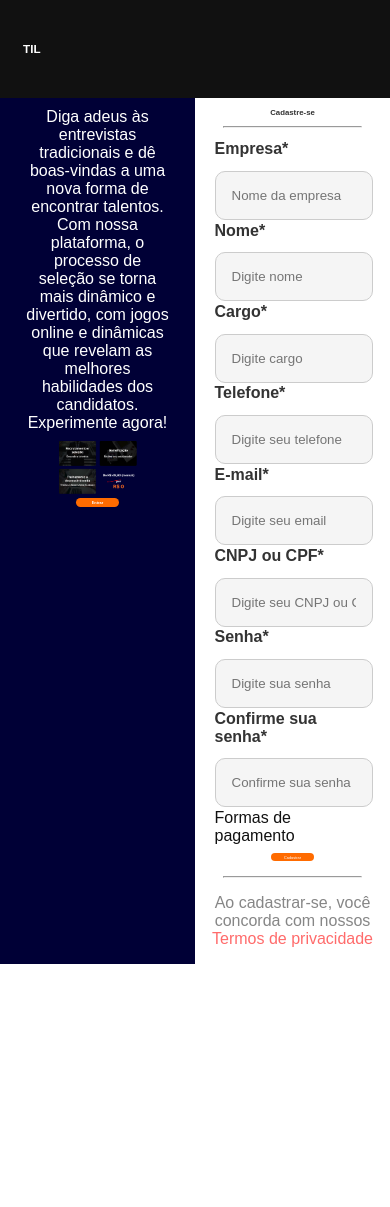
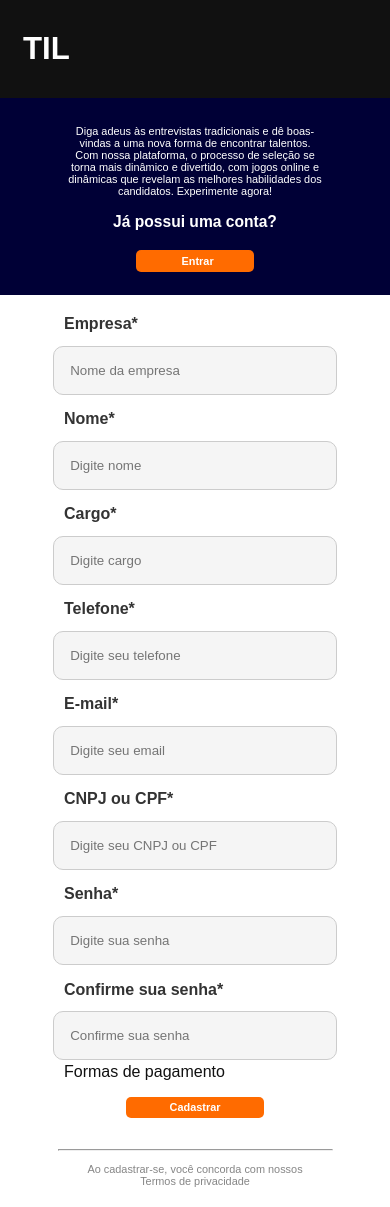
Before and after one commit to plataformatil/front-end, a React (Vite) app: page / in a window 390 px wide. Before the commit the page ends 964 px from the top, so only its background shows below. Built offline with nearby package versions, Linux system fonts and the light colour scheme.

Commit message:
feat: create version responsive of form-cadastro

```diff
--- a/src/components/apresentacao/index.jsx
+++ b/src/components/apresentacao/index.jsx
@@ -7,6 +7,7 @@ const Apresentacao = ({children}) =>{
       <div className="imagem-apresentacao">
         <img src="blocos-apresentaçãodesktop.png" alt="" />
       </div>
+      <h3>Já possui uma conta?</h3>
       {children}
     </div>
   )
--- a/src/components/apresentacao/style.css
+++ b/src/components/apresentacao/style.css
@@ -4,17 +4,33 @@
   display:flex;
   flex-direction:column;
   align-items:center;
+  padding-bottom:1%;
 }
 .container p{
-  width:73%;
-  margin: 5% auto ;
+  width:65%;
+  font-size:1.2vw;
+  margin: 7% auto ;
   color: #ffffff;
   text-align:center;
+}
+.container h3{
+  color: #ffffff;
+  font-size: 2vw;
+  margin:5% 0;
 }
 .container .imagem-apresentacao{
   margin:0 auto;
   text-align:center;
 }
 .container .imagem-apresentacao img{
-  width:40%;
+  width:70%;
 }
+
+@media (max-width:1100px){
+  .container{
+    width:100%;
+  }
+  .container .imagem-apresentacao{
+    display:none;
+  }
+}
--- a/src/components/button/style.css
+++ b/src/components/button/style.css
@@ -1,11 +1,11 @@
 .btn-primary{
   background-color: #ff6b00;
   color: #fff;
-  padding: 1% 8%;
+  padding: 1.2% 11%;
   border: none;
-  border-radius: 10px;
+  border-radius: 5px;
   cursor: pointer;
-  font-size: 1vw;
+  font-size: 1.3vw;
   transition: background-color 0.3s;
 }
 
@@ -13,3 +13,11 @@ Link{
   color:#FFFFFF;
   font-weight: 700;
 }
+
+@media (max-width:1100px){
+  .btn-primary{
+    font-size:2.8vw;
+    margin-bottom:5%;
+  }
+
+}
--- a/src/components/form-login/style.css
+++ b/src/components/form-login/style.css
@@ -37,17 +37,72 @@ form .btn-submit{
   width: 100%;
   text-align: center;
 }
+.btn-submit{
+  width: 100%;
+  margin:0 auto;
+}
 .btn-btn-submit {
+  width:44%;
   background-color: #ff6b00;
   color: #fff;
-  padding: 1% 8%;
+  padding: 1% 11%;
   border: none;
-  border-radius: 10px;
+  border-radius: 5px;
   cursor: pointer;
-  font-size: 1vw;
+  font-size: 1.3vw;
+  font-weight: bold;
+  margin:5% auto;
   transition: background-color 0.3s;
 }
 
 .btn-btn-submit:hover {
   background-color: #e65c00;
 }
+
+
+@media (max-width:1100px){
+  .form-container-login{
+    width: 100%;
+  }
+
+  /* .container p {
+    font-size:2.8vw;
+    margin:7% auto 4%;
+  }
+  .container h3{
+    font-size:4vw;
+    margin:0 0 5%;
+  }
+  .form-container h2, .form-container hr{
+    display:none;
+  }
+  form div{
+    width: 100%;
+    display:flex;
+    flex-direction: column;
+    justify-content: center;
+  }
+  .form-container{
+    width: 100%;
+    justify-content: center;
+  }
+  label{
+    margin:4% 8%;
+  }
+  input{
+    margin:0 auto;
+  }
+  a{ margin: 0 8%;}
+  .form-container .btn-btn-submit{
+    font-size:2.8vw;
+  }
+  .form-container .termos {
+    width:62%;
+    margin:0 auto;
+    margin-bottom:5%;
+  }
+  .form-container hr.show-mobile{
+    display:block;
+    margin-bottom:3%;
+  } */
+}
--- a/src/components/form/index.jsx
+++ b/src/components/form/index.jsx
@@ -111,7 +111,7 @@ const TILForm = () => {
         <button type="submit" className="btn-btn-submit">Cadastrar</button>
       </div>
     </form>
-    <hr />
+    <hr className="show-mobile"/>
     <p className="termos"><span>Ao cadastrar-se, você concorda com nossos</span>  Termos de privacidade</p>
     </div>
   )
--- a/src/components/form/style.css
+++ b/src/components/form/style.css
@@ -44,6 +44,7 @@ label {
   margin-bottom: 0.8rem;
   font-weight: bold;
   background:#ffffff;
+  margin:4%;
 }
 form div{
   min-width: 50%;
@@ -81,3 +82,49 @@ p.error {
   color: #ff6b6b;
   margin-top: 0.5rem;
 }
+
+@media (max-width:1100px){
+  .container p {
+    font-size:2.8vw;
+    margin:7% auto 4%;
+  }
+  .container h3{
+    font-size:4vw;
+    margin:0 0 5%;
+  }
+  .form-container h2, .form-container hr{
+    display:none;
+  }
+  form div{
+    width: 100%;
+    display:flex;
+    flex-direction: column;
+    justify-content: center;
+  }
+  .form-container{
+    width: 100%;
+    justify-content: center;
+  }
+  label{
+    margin:4% 8%;
+  }
+  input{
+    margin:0 auto;
+  }
+  a{ margin: 0 8%;}
+  .form-container .btn-btn-submit{
+    font-size:2.8vw;
+    padding:1.5% 11%;
+  }
+  .form-container .termos {
+    width:62%;
+    margin:0 auto;
+    margin-bottom:5%;
+  }
+  .form-container .termos { font-size:2.8vw;}
+  .form-container p{color:#11111182;}
+  .form-container hr.show-mobile{
+    display:block;
+    margin-bottom:3%;
+  }
+}
--- a/src/components/header/headerStyle.css
+++ b/src/components/header/headerStyle.css
@@ -11,3 +11,7 @@ h2{
   font-size:3vw;
   margin:5%
 }
+
+@media (max-width:1100px){
+  h2{font-size:8vw;}
+}
--- a/src/pages/cadastro/style.css
+++ b/src/pages/cadastro/style.css
@@ -1,4 +1,11 @@
 .container-cadastro{
   width:100%;
+  min-height:100vh;
   display:flex;
 }
+
+@media(max-width:1100px){
+  .container-cadastro{
+    flex-direction:column;
+  }
+}
--- a/src/pages/home/index.jsx
+++ b/src/pages/home/index.jsx
@@ -3,7 +3,6 @@ import { useClerk } from "@clerk/clerk-react"
 import "./style.css"
 const HomePage = () =>{
   const {user} = useClerk()
-  console.log(user);
   return(
    <div className="container-home">
      <Home/>
--- a/src/pages/login/index.jsx
+++ b/src/pages/login/index.jsx
@@ -9,7 +9,7 @@ const LoginPage = () =>{
     <Header/>
     <div className="container-login">
       <Apresentacao>
-        <Button name="Voltar" url="/"/>
+        <Button name="Cadastre-se" url="/"/>
       </Apresentacao>
       <LoginForm/>
     </div>
```
